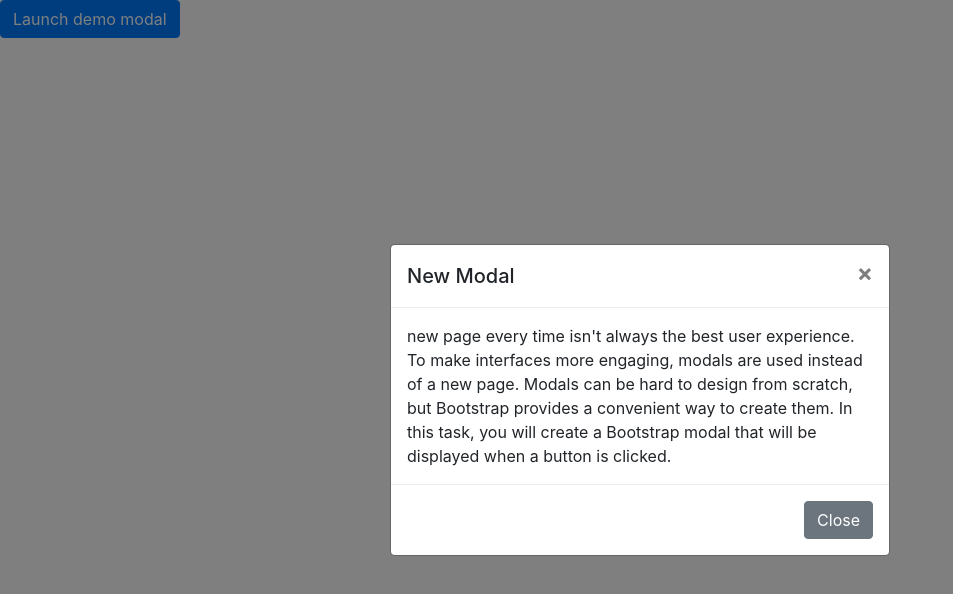
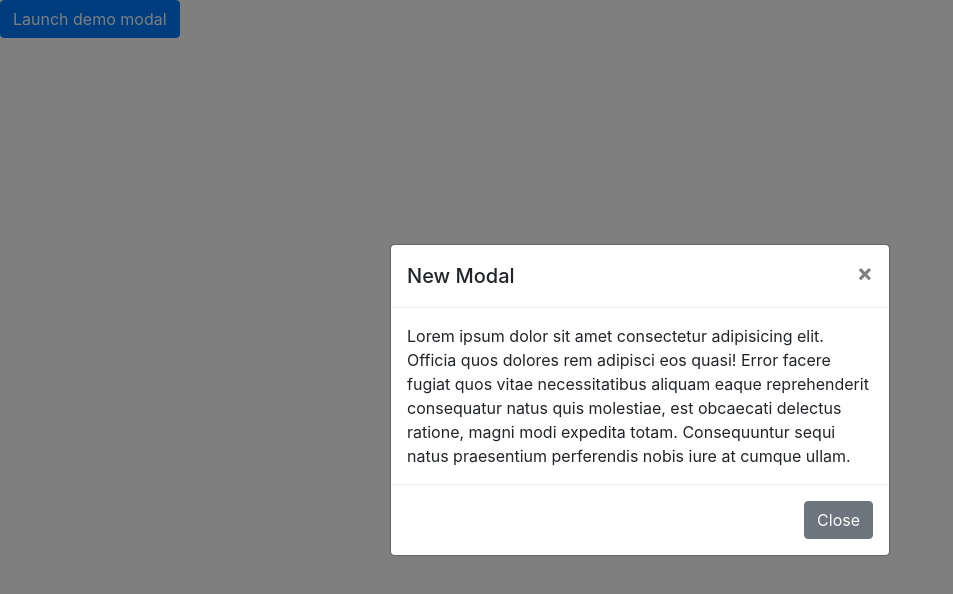
Before and after one commit to acciojob/bootstrap-modals-sandeep-mz, a website: page main.html in a window 1280 px wide. Both pictures are taken after a click on the button "Launch demo modal". Shown: the whole page, without its empty margins (0-953 px from the left). Drawn offline with nearby package versions, Linux system fonts and the light colour scheme.

Commit message:
created a submission

```diff
--- a/main.html
+++ b/main.html
@@ -26,7 +26,11 @@
                 </div>
 
                 <div class="modal-body">
-                    new page every time isn't always the best user experience. To make interfaces more engaging, modals are used instead of a new page. Modals can be hard to design from scratch, but Bootstrap provides a convenient way to create them. In this task, you will create a Bootstrap modal that will be displayed when a button is clicked.
+                    Lorem ipsum dolor sit amet consectetur adipisicing elit. Officia quos
+					dolores rem adipisci eos quasi! Error facere fugiat quos vitae
+					necessitatibus aliquam eaque reprehenderit consequatur natus quis molestiae,
+					est obcaecati delectus ratione, magni modi expedita totam. Consequuntur
+					sequi natus praesentium perferendis nobis iure at cumque ullam.
                 </div>
 
                 <div class="modal-footer">
```
